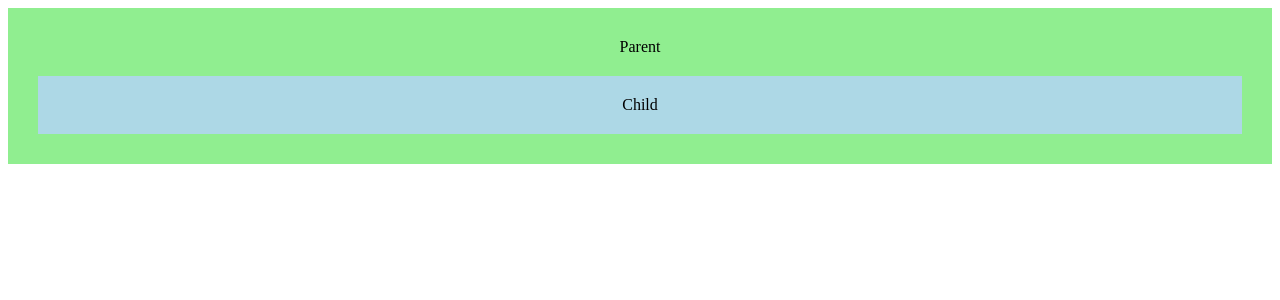
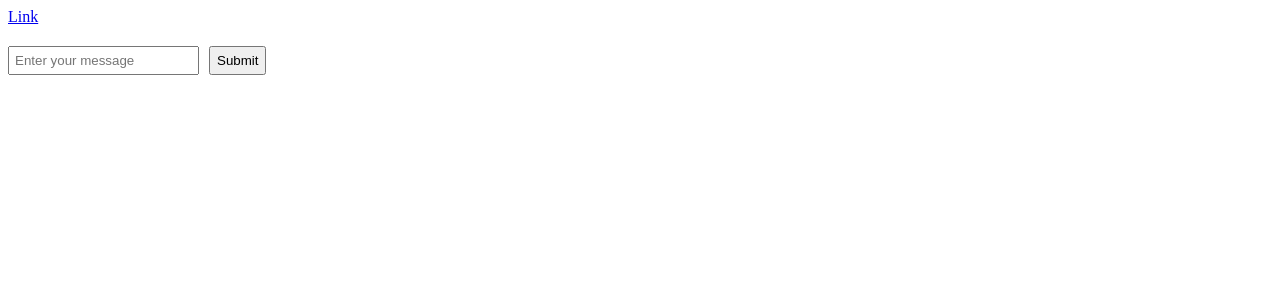
Before and after one commit to genuinelycool/react_project, a React (Vite) app: page / in a window 1280 px wide. Shown: the top 300 px of the page. Built offline with nearby package versions, Linux system fonts and the light colour scheme.

Commit message:
4 - Preventing Default Behaviour

```diff
--- a/src/App.jsx
+++ b/src/App.jsx
@@ -1,34 +1,42 @@
 const App = () => {
-  const handleParentClick = () => console.log('Parent Clicked');
-  // const handleChildClick = () => console.log('Child Clicked');
+  const handleLinkClick = (event) => {
+    // Prevent navigation to another page
+    event.preventDefault();
+    console.log("Link click prevented!");
+  };
 
-  const handleChildClick = (e) => {
-    // Stop event from reaching the parent
-    e.stopPropagation();
-    console.log('Child Clicked');
-  }
+  const handleFormSubmit = (event) => {
+    // Prevent form submission
+    event.preventDefault();
+    console.log("Form submission prevented!");
+
+    // Get form data
+    const formData = new FormData(event.target);
+    const name = formData.get("message");
+    console.log("Submitted Data:", { name });
+  };
 
   return (
-    <div
-      onClick={handleParentClick}
-      style={{
-        padding: "30px",
-        background: "lightgreen",
-        textAlign: "center",
-      }}
-    >
-      Parent
+    <div>
+      <a
+        href="https://example.com"
+        onClick={handleLinkClick}
+      >
+        Link
+      </a>
 
-      <div
-        onClick={handleChildClick}
-        style={{
-          marginTop: "20px",
-          padding: "20px",
-          background: "lightblue",
-        }}
+      <form
+        style={{ display: "flex", gap: "10px", marginTop: "20px" }}
+        onSubmit={handleFormSubmit}
       >
-        Child
-      </div>
+        <input
+          type="text"
+          name="message"
+          placeholder="Enter your message"
+          style={{ padding: "5px" }}
+        />
+        <button type="submit">Submit</button>
+      </form>
 
     </div>
   );
```
